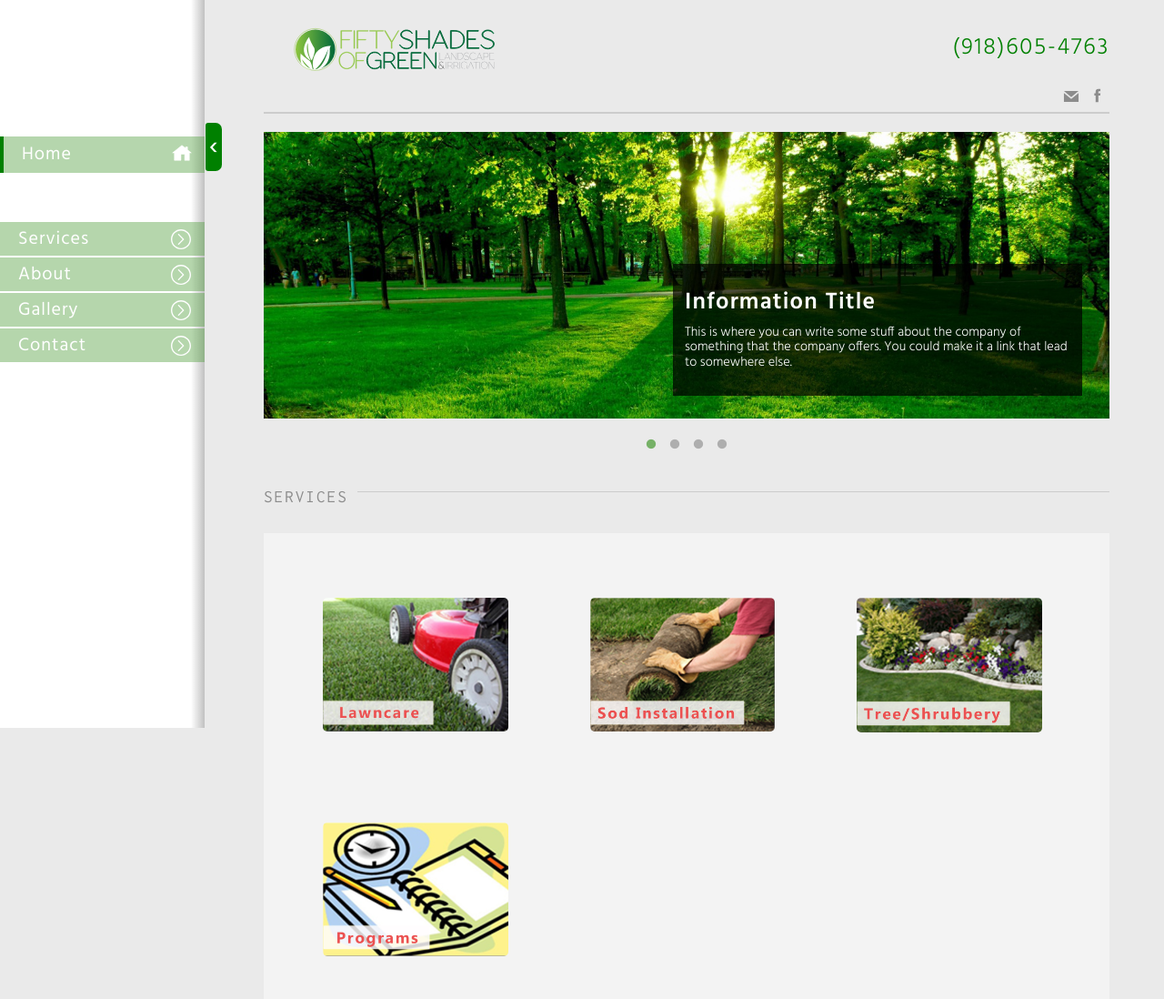
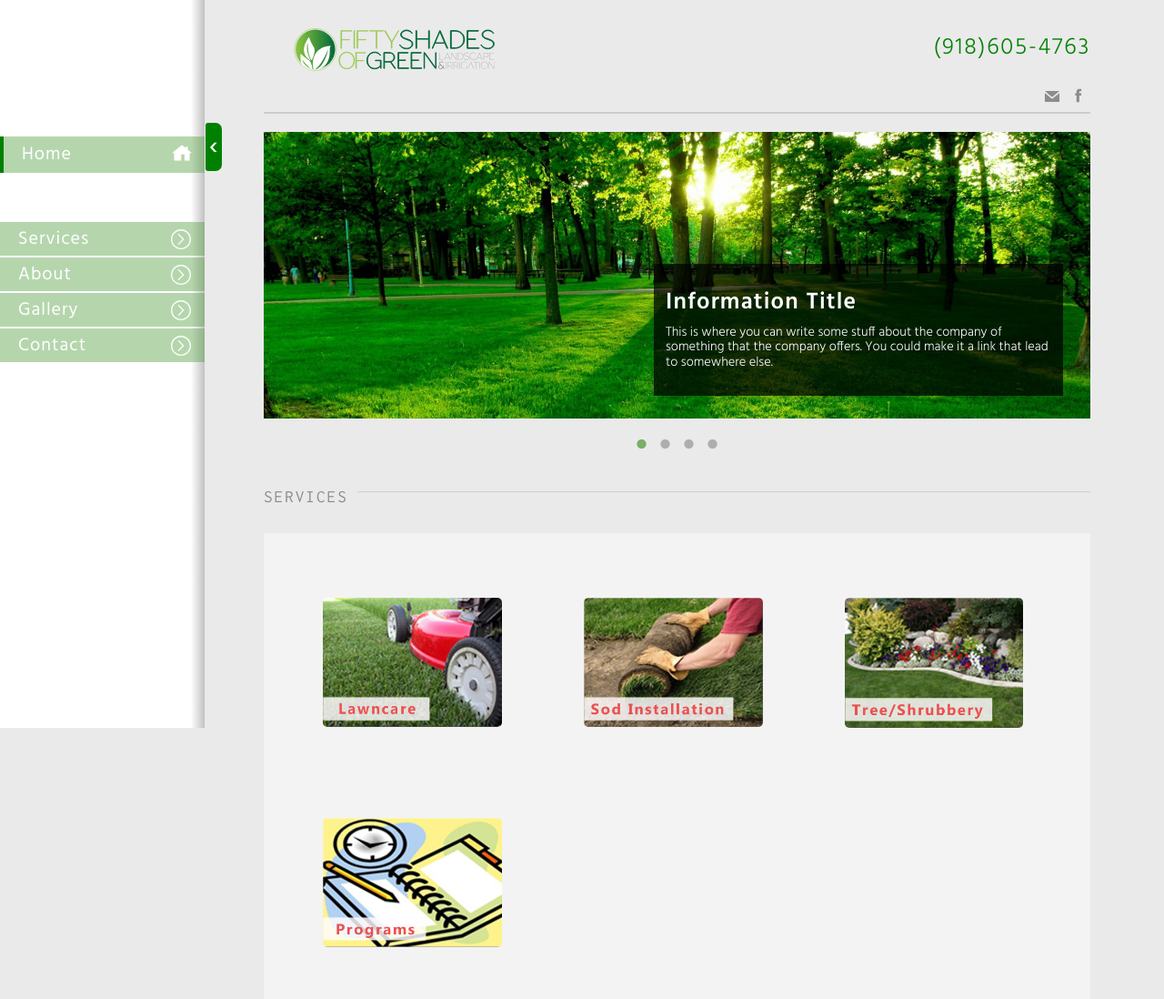
Before and after one commit to shaun0072/FiftyShadesofGreen, a website: page index.html in a window 1280 px wide. Shown: the top 1098 px of the page at 91% size. Drawn offline with Linux system fonts and the light colour scheme.

Commit message:
mobile layout4

```diff
--- a/scss/layouts/_header.scss
+++ b/scss/layouts/_header.scss
@@ -34,14 +34,6 @@ header {
 		}
 	}
 }
-.contact_info {
-	@include mobile {
-		flex-basis: 100%;
-	}
-	a {
-		display: block;
-	}
-}
 @include mobile {
 	a[href^="tel"] {
 		float: right;
--- a/scss/layouts/_home.scss
+++ b/scss/layouts/_home.scss
@@ -6,7 +6,7 @@
 	background: $BGColor;
 	min-height: 100vh;
 	width: 100%;
-	max-width: calc(100vw - 225px);
+	max-width: calc(100vw - 246px);
 	@include tablet {
 		margin-left: 0;
 		max-width: 100%;
@@ -57,7 +57,7 @@
 	right: 25px;
 	width: 60%;
 	max-width: 450px;
-	z-index: 10000;
+	z-index: 200;
 	.info_box_title {
 		margin: 0;
 	}
--- a/scss/layouts/_navigation.scss
+++ b/scss/layouts/_navigation.scss
@@ -25,11 +25,11 @@
 		border-radius: 3px 7px 7px 3px;
 		transition: transform 1.3s;
 		@include tablet {
-			padding: 0 8px;
+			padding: 0 13px;
 			transform: rotate(180deg);
 		}
 		@include mobile {
-			font-size: 1.6em;
+			font-size: 2em;
 			transition: none;
 		}
 	}
```
Also changed, not shown: css/style.css, css/style.min.css, dist/css/style.min.css, 1 other file.
